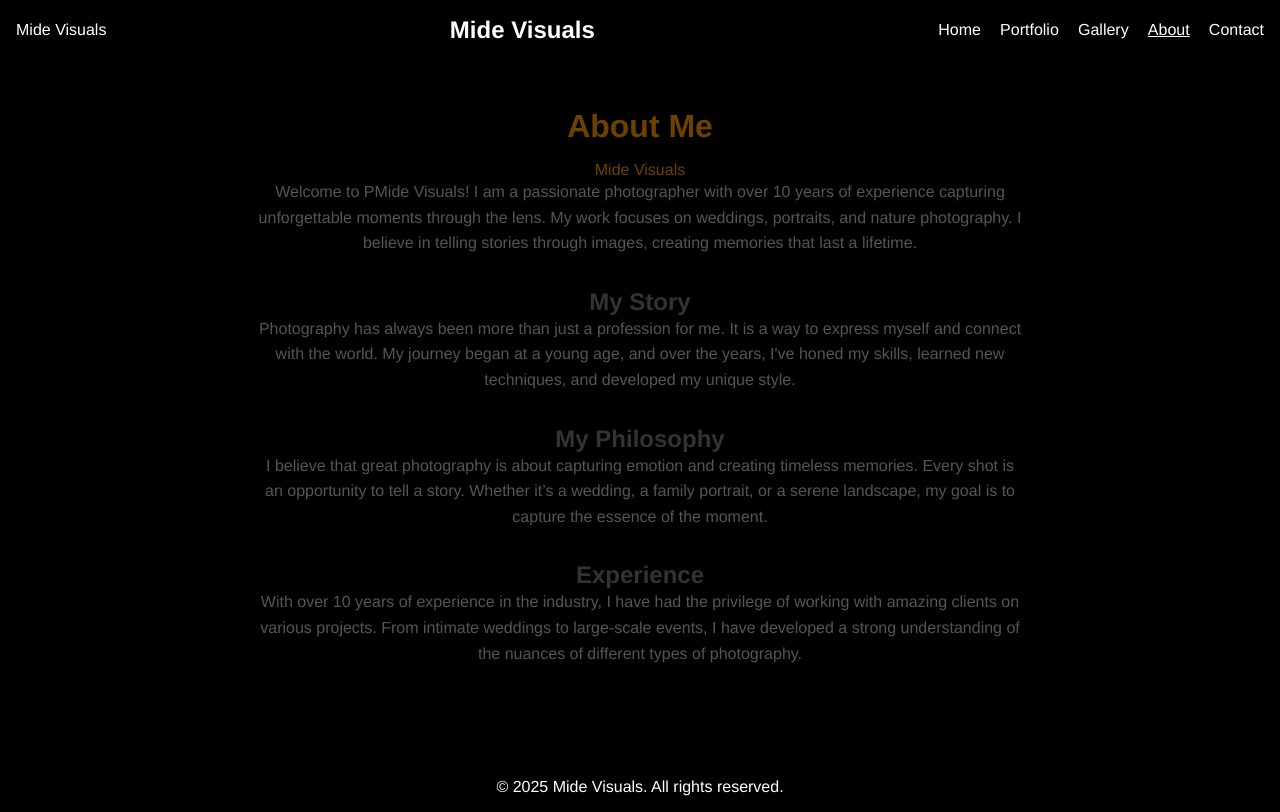
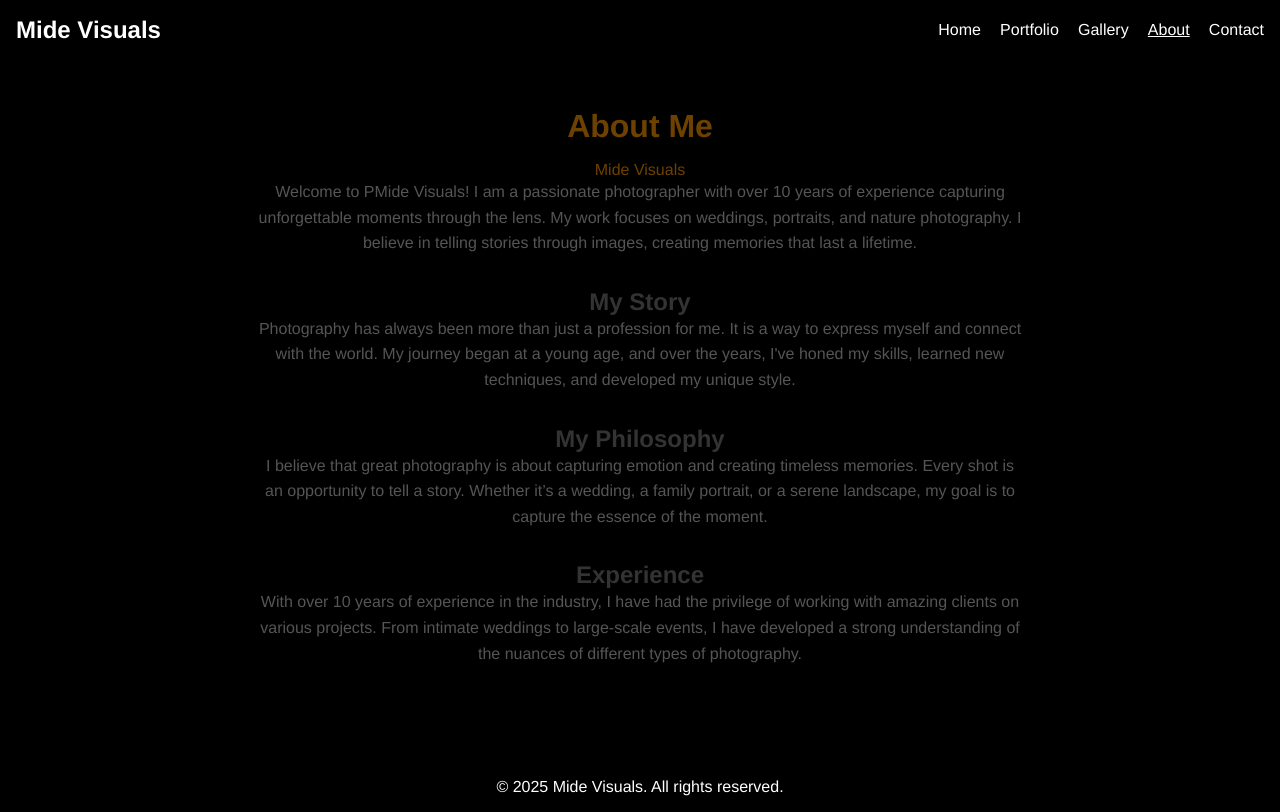
Before and after one commit to SMoney1-hub/mide-visuals, a plain HTML site: page about.html in a window 1280 px wide. Drawn offline with Linux system fonts and the light colour scheme.

Commit message:
about.html

```diff
--- a/about.html
+++ b/about.html
@@ -8,7 +8,7 @@
 </head>
 <body>
   <header>
-    <nav>Mide Visuals
+    <nav>
       <div class="logo">Mide Visuals</div>
       <ul class="nav-links">
         <li><a href="index.html">Home</a></li>
```
